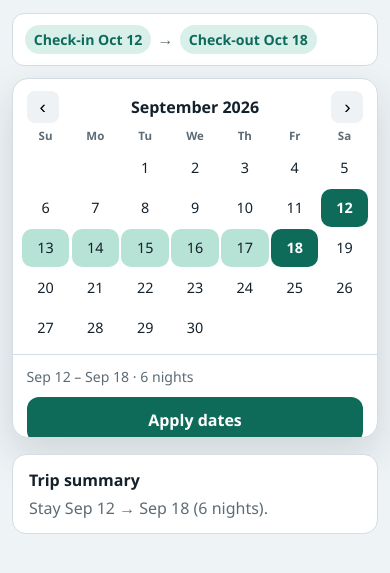
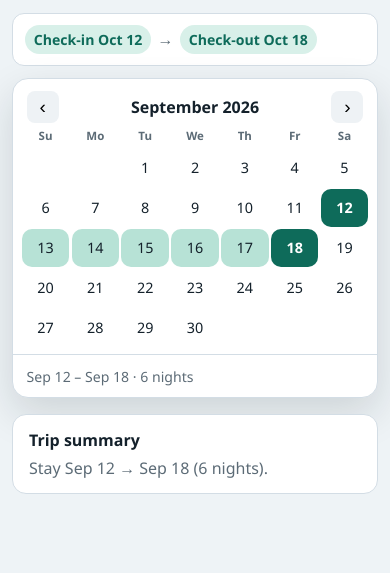
Before and after one commit to GOVINDDIXIT/range-kit, a plain HTML site: page index.html in a window 390 px wide. Shown: the part 131-704 px from the top of the page. Drawn offline with Linux system fonts and the light colour scheme.

Commit message:
Tighten popover max-height so Apply dates clips at 390px.

```diff
--- a/styles.css
+++ b/styles.css
@@ -96,7 +96,7 @@ h1 {
   border-radius: 16px;
   box-shadow: 0 16px 40px rgba(15, 28, 36, 0.14);
   /* TRAP: clips Apply on ~390px phones */
-  max-height: 390px;
+  max-height: 350px;
   overflow: hidden;
 }
 
@@ -230,6 +230,6 @@ h1 {
   }
 
   .popover {
-    max-height: 360px;
+    max-height: 320px;
   }
 }
```
